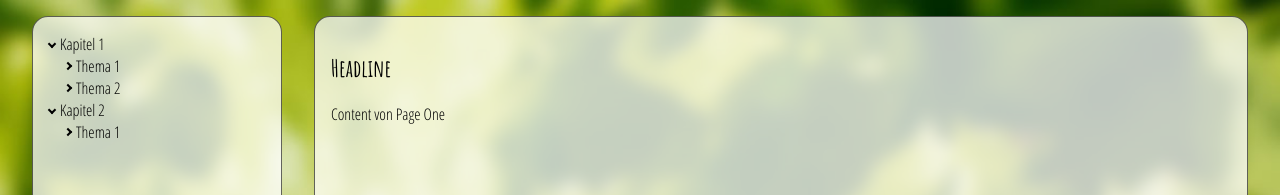
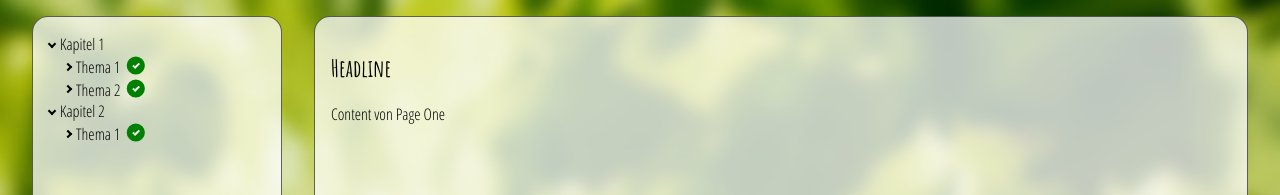
Before and after one commit to mathiasw91/ll-wbt, a React (Create React App) app: page /pagethree in a window 1280 px wide. Shown: the top 195 px of the page. Built offline with nearby package versions, Linux system fonts and the light colour scheme.

Commit message:
checkmark added

```diff
--- a/src/components/Sidebar.js
+++ b/src/components/Sidebar.js
@@ -24,7 +24,15 @@ function Chapter(props) {
 }
 
 function Theme(props) {
-  return (<Link to={props.data.path} className="sidebar-theme">{props.data.name}</Link>)
+  return (<Link to={props.data.path} className="sidebar-theme">{props.data.name}<Checkmark/></Link>)
+}
+
+function Checkmark() {
+  return (<span class="checkmark">
+    <div class="checkmark_circle"></div>
+    <div class="checkmark_stem"></div>
+    <div class="checkmark_kick"></div>
+</span>)
 }
 
 export default Sidebar
--- a/src/index.css
+++ b/src/index.css
@@ -87,3 +87,43 @@ h1, h2, h3, h4, h5, h6 {
     transform: rotate(45deg);
     -webkit-transform: rotate(45deg);
 }
+
+/* Checkmark */
+.checkmark {
+    display:inline-block;
+    width:1.375em;
+    height:1.375em;
+    -ms-transform: rotate(45deg);
+    -webkit-transform: rotate(45deg);
+    transform: rotate(45deg);
+    font-size: 0.8em;
+    margin-left: 0.5em;
+}
+
+.checkmark_circle {
+    position: absolute;
+    width:1.375em;
+    height:1.375em;
+    background-color: green;
+    border-radius:0.6875em;
+    left: 0.1em;
+    top: 0.1em;
+}
+
+.checkmark_stem {
+    position: absolute;
+    width: 0.1875em;
+    height: 0.5625em;
+    background-color: #fff;
+    left: 0.7875em;
+    top: 0.475em;
+}
+
+.checkmark_kick {
+    position: absolute;
+    width:0.1875em;
+    height:0.1875em;
+    background-color:#fff;
+    left:0.6em;
+    top:0.85em;
+}
```
